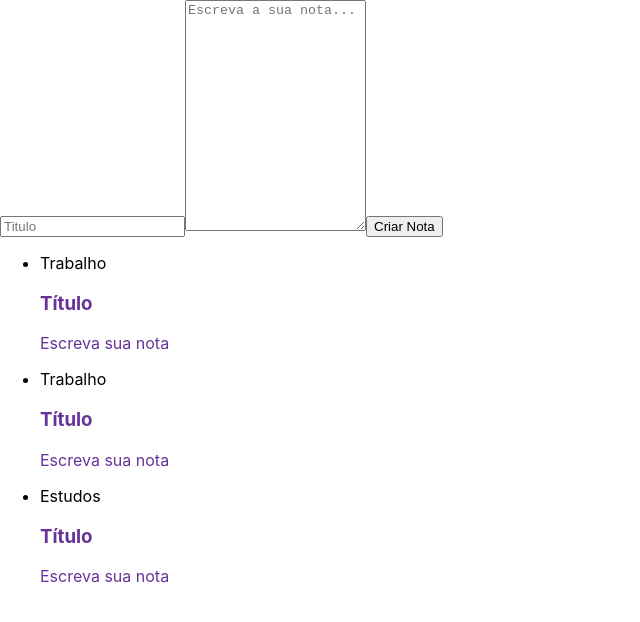
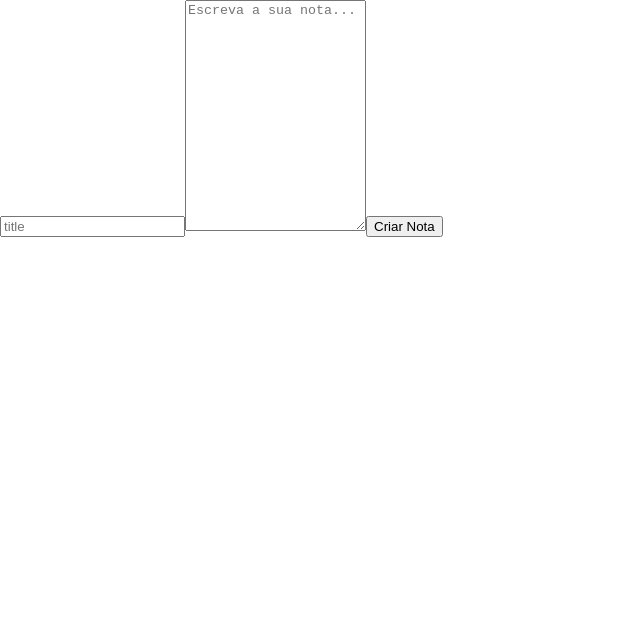
Before and after one commit to lucasclazer/react-example-base-app, a React (Create React App) app: page / in a window 1280 px wide. Shown: the top 622 px of the page, without its empty margins (0-640 px from the left). Built offline with nearby package versions, Linux system fonts and the light colour scheme.

Commit message:
Estudando react componentes basicos.

```diff
--- a/src/App.js
+++ b/src/App.js
@@ -3,11 +3,31 @@ import FormularioCadastro from "./components/FormularioCadastro";
 import ListaNotas from "./components/ListaNotas/ListaNotas";
 
 export default class App extends Component {
+  constructor() {
+    super();
+    this.state = {
+      notes: [],
+    };
+  }
+
+  _createNote = (title, text) => {
+    console.log("Note was created at view title:", title, "text", text);
+    const newNotes = [...this.state.notes, { title: title, text: text }];
+    this.setState({ notes: newNotes });
+    console.log("this.state.notes", this.state.notes, "newNotes", newNotes);
+  };
+
+  _removeNote = (index) => {
+    const notes = this.state.notes;
+    notes.splice(index, 1);
+    this.setState({ notes: [...notes] });
+  };
+
   render() {
     return (
       <section>
-        <FormularioCadastro />
-        <ListaNotas />
+        <FormularioCadastro createNote={this._createNote} />
+        <ListaNotas notes={this.state.notes} removeNote={this._removeNote} />
       </section>
     );
   }
--- a/src/components/CardNota/CardNota.jsx
+++ b/src/components/CardNota/CardNota.jsx
@@ -5,9 +5,10 @@ export default class CardNota extends Component {
     return (
       <section className="card-nota">
         <header>
-          <h3>Título</h3>
+          <h3>{this.props.title}</h3>
         </header>
-        <p>Escreva sua nota</p>
+        <p>{this.props.text}</p>
+        <button onClick={this.props.removeNote}>Delete</button>
       </section>
     );
   }
--- a/src/components/FormularioCadastro.jsx
+++ b/src/components/FormularioCadastro.jsx
@@ -1,11 +1,46 @@
 import React, { Component } from "react";
 
 export default class FormularioCadastro extends Component {
+  constructor(props) {
+    super(props);
+    this.title = "";
+    this.textArea = "";
+  }
+
+  _handleTitle = (e) => {
+    this.title = e.target.value;
+    e.stopPropagation();
+    console.log("e.target.value", e.target.value);
+  };
+
+  _handleTextArea = (e) => {
+    e.stopPropagation();
+    this.textArea = e.target.value;
+  };
+
+  _createNote = (e) => {
+    e.preventDefault();
+    e.stopPropagation();
+    this.props.createNote && this.props.createNote(this.title, this.textArea);
+    console.log("New note was created with success!");
+  };
+
   render() {
     return (
-      <form>
-        <input type="text" placeholder="Titulo" />
-        <textarea type="text" rows={15} placeholder="Escreva a sua nota..." />
+      <form onSubmit={this._createNote}>
+        <input
+          type="text"
+          placeholder="title"
+          // value={this.title}
+          onChange={this._handleTitle}
+        />
+        <textarea
+          type="text"
+          rows={15}
+          placeholder="Escreva a sua nota..."
+          // value={this.textArea}
+          onChange={this._handleTextArea}
+        />
         <button type="submit">Criar Nota</button>
       </form>
     );
--- a/src/components/ListaNotas/ListaNotas.jsx
+++ b/src/components/ListaNotas/ListaNotas.jsx
@@ -1,15 +1,20 @@
 import React from "react";
 import CardNota from "../CardNota/CardNota";
 
-export default function ListaNotas() {
+export default function ListaNotas(props) {
   return (
     <ul className="lista-notas">
-      {Array.of("Trabalho", "Trabalho", "Estudos").map((categoria, index) => (
-        <li className="lista-notas--item" key={index}>
-          <div>{categoria}</div>
-          <CardNota />
-        </li>
-      ))}
+      {props.notes &&
+        props.notes.map((note, index) => (
+          <li className="lista-notas--item" key={index}>
+            {/* <div>{note}</div> */}
+            <CardNota
+              title={note.title}
+              text={note.text}
+              removeNote={() => props.removeNote && props.removeNote(index)}
+            />
+          </li>
+        ))}
     </ul>
   );
 }
```
